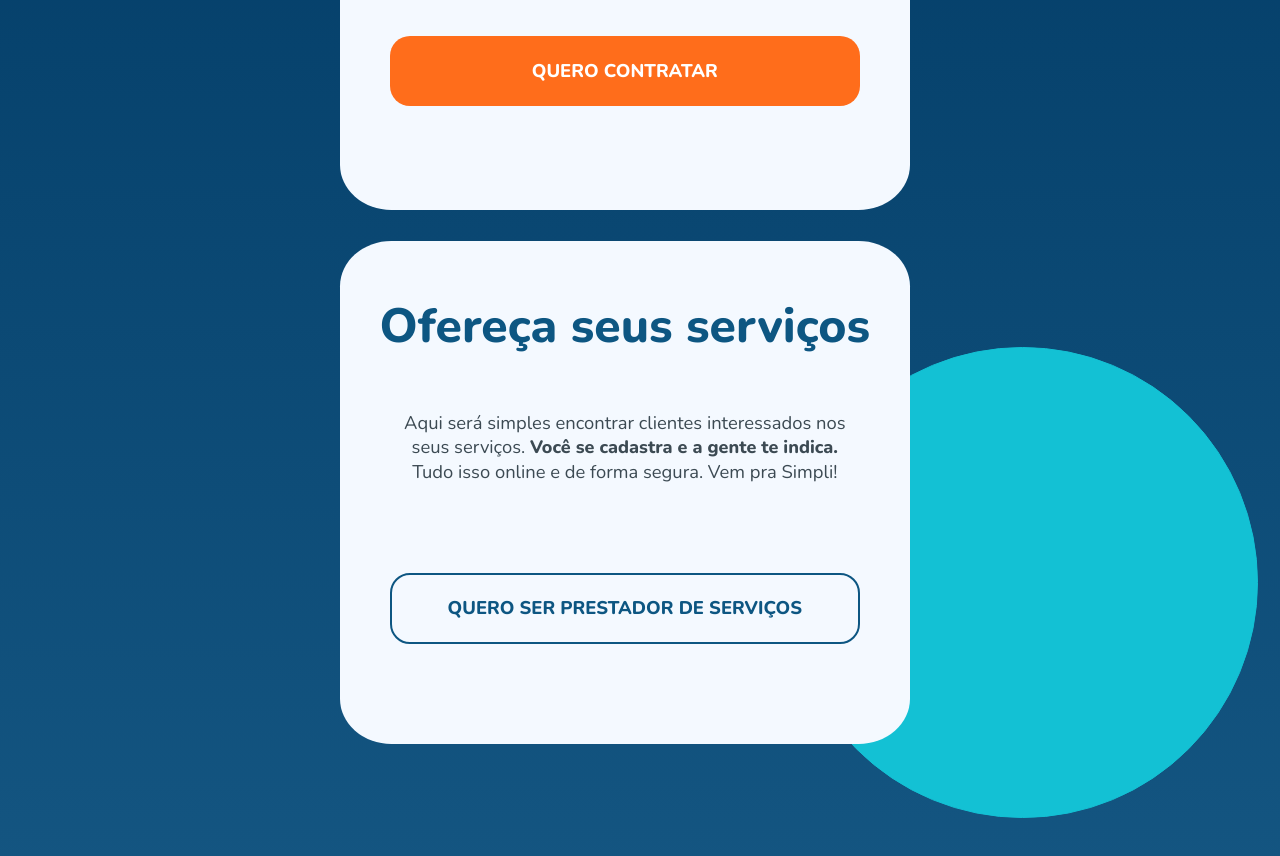
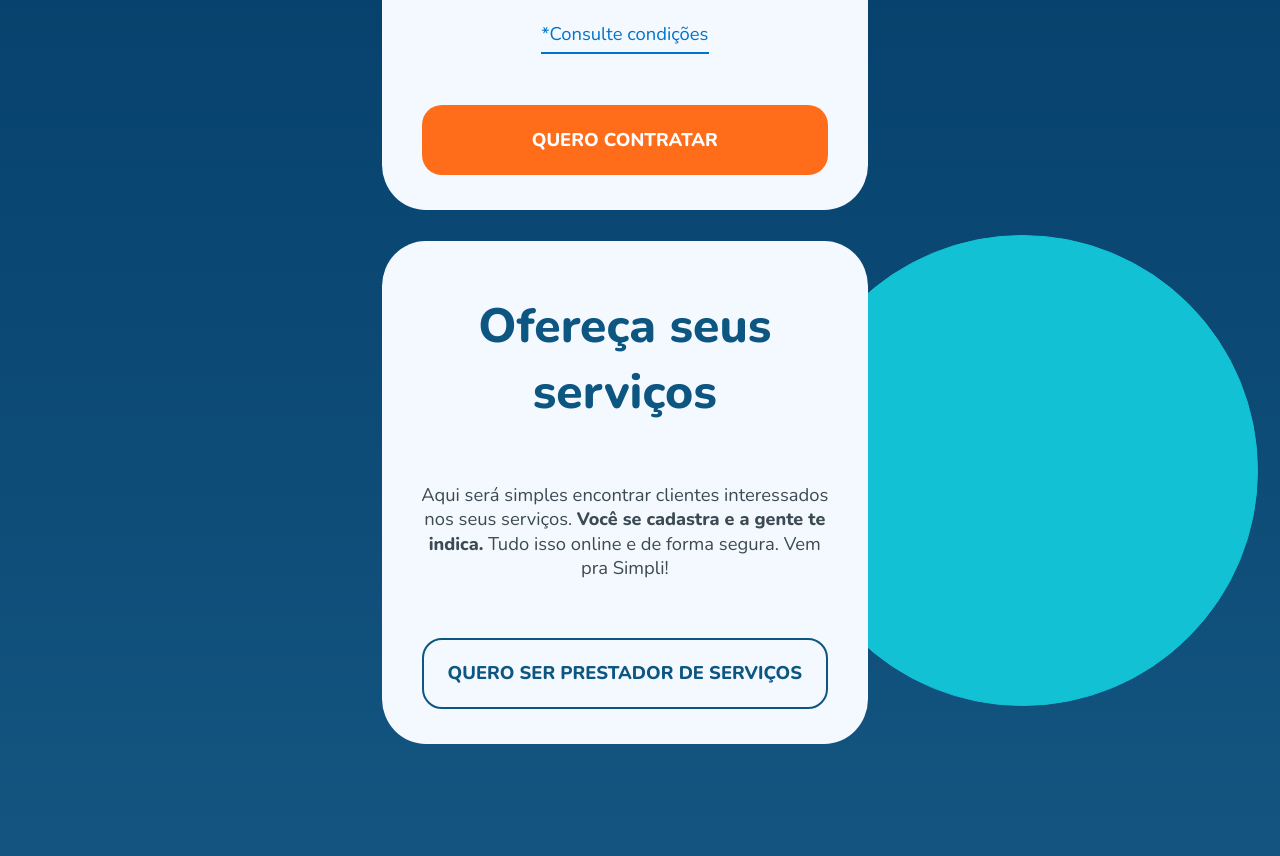
Before and after one commit to deniseschirmer/simpli-faxinas, a plain HTML site: page index.html in a window 1280 px wide. Shown: the part 3065-3921 px from the top of the page. Drawn offline with nearby package versions, Linux system fonts and the light colour scheme.

Commit message:
Adiciona correcao register section

```diff
--- a/sass/_variables.scss
+++ b/sass/_variables.scss
@@ -1,7 +1,6 @@
 $colors:( blue-turquoise: #13C1D4, white: #FFFFFF, navy-blue: #003963, dark-gray: #3C4A53, orange: #FF6D1B, dark-orange: #CC3013, blue: #155783, orange-ball: #EB6A51, off-white: #E5E5E5, dark-blue: #0D5682, ice: #F4F9FF, light-blue: #0074C9, circle-blue: #13C1D4, dark: #011E33);
 $font-nunito: ('Nunito', sans-serif);
 $breakpoint-x-x-x-large: 1800px;
-// $breakpoint-x-x-ex-large: 1600px;
 $breakpoint-x-x-large: 1400px;
 $breakpoint-x-large: 1200px;
 $breakpoint-large: 992px;
--- a/sass/header.scss
+++ b/sass/header.scss
@@ -1,4 +1,5 @@
 @import "_variables.scss";
+@import "_mixins";
 
 .header {
   display: flex;
--- a/sass/info-section.scss
+++ b/sass/info-section.scss
@@ -1,10 +1,5 @@
 @import "_variables.scss";
-
-@mixin media-max-width($width) {
-	@media (max-width: $width){
-	  @content;
-	}
-}
+@import "_mixins";
 
 .info-section {
   background-color: map-get($colors, off-white);
@@ -37,7 +32,7 @@
 	@include media-max-width($breakpoint-medium){
 		padding-left: 6rem;
 		padding-right: 6rem;
-		padding-top: 6.3rem;
+		padding-top: 2.3rem;
 	}
 
   @include media-max-width($breakpoint-small){
--- a/sass/register-section.scss
+++ b/sass/register-section.scss
@@ -1,10 +1,5 @@
 @import "_variables.scss";
-
-@mixin media-max-width($width) {
-	@media (max-width: $width){
-	  @content;
-	}
-}
+@import "_mixins";
 
 .register-section {
   background: linear-gradient( 180deg, #003963 0%, #155783 100%);
@@ -15,10 +10,9 @@
 	padding-bottom: 11.3rem;
 	box-sizing: border-box;
 
-
   @include media-max-width($breakpoint-x-x-x-large){
-    padding-left: 16.1rem;
-    padding-right: 16.1rem;
+    padding-left: 14.1rem;
+    padding-right: 13.1rem;
   }
 
   @include media-max-width($breakpoint-x-x-large){
@@ -34,6 +28,7 @@
 	@include media-max-width($breakpoint-large){
 		padding-left: 9rem;
 		padding-right: 9rem;
+    padding-bottom: 5.3rem;
 	}
 
 	@include media-max-width($breakpoint-medium){
@@ -61,7 +56,7 @@
     margin-top: -15.8rem;
 
     @include media-max-width($breakpoint-x-x-x-large){
-    margin-left: -20rem;
+      margin-left: -20rem;
     }
 
     @include media-max-width($breakpoint-x-large){
@@ -76,10 +71,10 @@
     }
 
     @include media-max-width($breakpoint-small){
-    width: 6.3rem;
-    height: 6.3rem;
-    margin-left: -5.9rem;
-    margin-top: -12.2rem;
+      width: 6.3rem;
+      height: 6.3rem;
+      margin-left: -5.9rem;
+      margin-top: -12.2rem;
   }
 }
 
@@ -89,10 +84,7 @@
 
     @include media-max-width($breakpoint-x-x-large){
       flex-wrap: wrap;
-    }
-
-    @include media-max-width($breakpoint-small){
-      margin-right: -1.7rem;
+      justify-content: center;
     }
 
     .register {
@@ -101,14 +93,18 @@
       height: 31.45rem;
       border-radius: 9%;
       display: flex;
-      flex-direction: column;
       z-index: 100;
-      margin-right: 1.9rem;
-      margin-bottom: 1.9rem;
       box-sizing: border-box;
+
+      @include media-max-width($breakpoint-x-x-x-large){
+        margin-bottom: 1.9rem;
+        margin-right: 1.9rem;
+        width: 30.4rem;
+      }
 
       @include media-max-width($breakpoint-medium){
         width: 29.4rem;
+        margin-right: 0;
       }
 
       @include media-max-width($breakpoint-small){
@@ -120,6 +116,18 @@
         display: flex;
         flex-direction: column;
         align-items: center;
+        justify-content: space-between;
+        padding-left: 2.2rem;
+        padding-right: 2.2rem;
+        padding-bottom: 2.2rem;
+
+        @include media-max-width($breakpoint-medium){
+          padding: 1.5rem;
+        }
+
+        @include media-max-width($breakpoint-small){
+          padding: 1rem;
+        }
 
         .register__title {
           font-family: $font-nunito;
@@ -127,12 +135,10 @@
           font-weight: 800;
           font-size: 3rem;
           line-height: 4.1rem;
-          margin-bottom: 3.2rem;
           margin-top: 3.35rem;
           text-align: center;
 
           @include media-max-width($breakpoint-medium){
-            margin-bottom: 1.9rem;
             margin-top: 1.9rem;
             font-size: 2.1rem;
           }
@@ -140,7 +146,6 @@
           @include media-max-width($breakpoint-small){
             font-size: 1.8rem;
             line-height: 2.4rem;
-            margin-bottom: 1.3rem;
             margin-top: 1.4rem;
           }
         }
@@ -152,15 +157,11 @@
           font-size: 1.15rem;
           line-height: 1.5rem;
           text-align: center;
-          padding-left: 3.45rem;
-          padding-right: 3.45rem;
 
 
           @include media-max-width($breakpoint-small){
             font-size: 0.9rem;
             line-height: 1.2rem;
-            padding-left: 1rem;
-            padding-right: 1rem;
           }
         }
 
@@ -207,8 +208,10 @@
           border-radius: 1.25rem;
           background: map-get($colors , orange);
           border: map-get($colors, orange );
-          margin-right: 9.4rem;
-          margin-left: 9.4rem;
+          display: flex;
+          justify-content: center;
+          align-items: center;
+
 
           &:hover,
           &:active {
@@ -216,19 +219,12 @@
           border-color: map-get($colors, dark-orange );
           }
 
-          @include media-max-width($breakpoint-x-x-large){
-            width: 29.4rem;
-          }
-
-          @include media-max-width($breakpoint-x-large){
-            width: 31rem;
+          @include media-max-width($breakpoint-x-x-x-large){
+            width: 25.4rem;
           }
 
           @include media-max-width($breakpoint-medium){
-            width: 21rem;
             height: 4.1rem;
-            margin-right: 0.95rem;
-            margin-left: 0.95rem;
           }
 
           @include media-max-width($breakpoint-small){
@@ -243,7 +239,6 @@
             font-weight: 900;
             font-size: 1.15rem;
             line-height: 1.8rem;
-            text-align: center;
             text-transform: uppercase;
 
             @include media-max-width($breakpoint-small){
@@ -254,15 +249,15 @@
         }
 
         .register__transparent-btn {
-          width: 29.4rem;
+          width: 28.4rem;
           height: 4.4rem;
           border-radius: 1.25rem;
           border: solid 2px map-get($colors, dark-blue );
           background:  map-get($colors, ice );
-          margin-right: 3.15rem;
-          margin-left: 3.15rem;
-          margin-bottom: 6.3rem;
-          margin-top: 5.6rem;
+          display: flex;
+          justify-content: center;
+          align-items: center;
+
 
           &:hover,
           &:active {
@@ -270,19 +265,17 @@
             border-color: map-get($colors, blue );
           }
 
+          @include media-max-width($breakpoint-x-x-x-large){
+            width: 25.4rem;
+          }
+
           @include media-max-width($breakpoint-medium){
-            width: 21rem;
             height: 6rem;
-            margin-bottom: 3.35rem;
-            margin-left: 1.95rem;
-            margin-top: 7.2rem;
-            margin-right: 1.95rem;
           }
 
           @include media-max-width($breakpoint-small){
             width: 15rem;
             border-radius: 0.8rem;
-            margin-top: 1.2rem;
           }
 
           .register__text-transparent-btn {
@@ -320,7 +313,11 @@
     right: 1.4rem;
 
     @include media-max-width($breakpoint-x-x-large){
-      margin-top: 40rem;
+      margin-top: 33rem;
+    }
+
+    @include media-max-width($breakpoint-x-large){
+      margin-top: 37rem;
     }
 
     @include media-max-width($breakpoint-small){
@@ -342,6 +339,6 @@
   //   width: 21.7rem;
   //   height: 45.65rem;
   //   left: 11.8rem;
-  //   }
+  // }
   }
 }
--- a/sass/top-section.scss
+++ b/sass/top-section.scss
@@ -1,10 +1,5 @@
 @import "_variables.scss";
-
-@mixin media-max-width($width) {
-	@media (max-width: $width){
-	  @content;
-	}
-}
+@import "_mixins";
 
 .top-section {
 	background-color: map-get($colors , blue-turquoise);
```
Also changed, not shown: index.html (+5 -3 lines), images/four.svg (added), images/one.svg (added), images/three.svg (added), images/two.svg (added), sass/header.css (added), sass/index.css, sass/info-section.css, sass/register-section.css, 5 other files.
